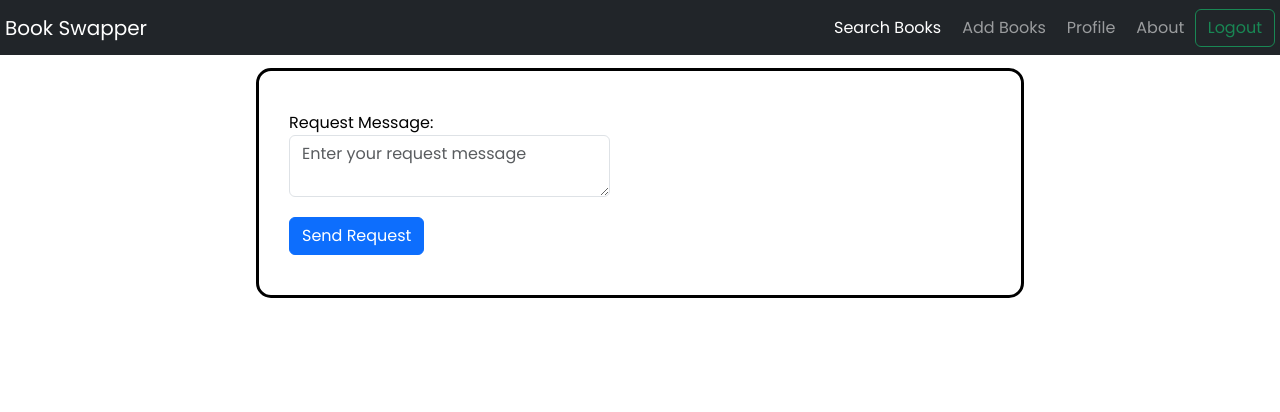
After one commit to Shadow-of-Clocktower/Book-Exchanging-System, a Flask app: page /requestBook/1/1 in a window 1280 px wide. The commit adds this page. Shown: the top 412 px of the page. Run offline with Flask 3, Linux system fonts and the light colour scheme; the visitor is signed in with stand-in values (Sample User, id 1).

Commit message:
request.html

```diff
--- a/website/models.py
+++ b/website/models.py
@@ -29,6 +29,7 @@ class Transaction(db.Model):
     to_id = db.Column(db.Integer, db.ForeignKey('user.id'))
     book_id = db.Column(db.Integer, db.ForeignKey('book.id'))
     status = db.Column(db.String(40))
+    message = db.Column(db.String(100))
 
     from_user = db.relationship('User', foreign_keys=[from_id], backref='sent_transactions', lazy=True)
     to_user = db.relationship('User', foreign_keys=[to_id], backref='received_transactions', lazy=True)
--- /dev/null
+++ b/website/templates/request.html
@@ -0,0 +1,89 @@
+<!DOCTYPE html>
+<html lang="en">
+
+<head>
+    <meta charset="UTF-8">
+    <meta name="viewport" content="width=device-width, initial-scale=1.0">
+    <link href="https://cdn.jsdelivr.net/npm/bootstrap@5.3.2/dist/css/bootstrap.min.css" rel="stylesheet"
+        integrity="sha384-T3c6CoIi6uLrA9TneNEoa7RxnatzjcDSCmG1MXxSR1GAsXEV/Dwwykc2MPK8M2HN" crossorigin="anonymous">
+    <script src="https://cdn.jsdelivr.net/npm/bootstrap@5.3.2/dist/js/bootstrap.bundle.min.js"
+        integrity="sha384-C6RzsynM9kWDrMNeT87bh95OGNyZPhcTNXj1NW7RuBCsyN/o0jlpcV8Qyq46cDfL"
+        crossorigin="anonymous"></script>
+    <title>Book Swapper - Request</title>
+    <style>
+        @import url('https://fonts.googleapis.com/css?family=Poppins:400,500,600,700&display=swap');
+
+        body {
+            width: 100%;
+            height: 100%;
+            font-family: 'Poppins';
+            background: linear-gradient(135deg, #ffffff, #ffffff);
+        }
+
+        .navbar {
+            padding: 5px;
+            position: sticky;
+            top: 0;
+            z-index: 100;
+        }
+
+        .nav-item {
+            padding: 2.5px;
+        }
+
+        .content-box {
+            width: 60%;
+            height: 20%;
+            background: #ffffff;
+            color: #020202;
+            margin-top: 10%;
+            margin-left: 50%;
+            transform: translate(-50%, -50%);
+            box-sizing: border-box;
+            padding: 40px 30px;
+            border: 3px solid black;
+            border-radius: 15px;
+        }
+
+        .content-box input,
+        .content-box textarea {
+            width: inherit;
+            margin-bottom: 20px;
+        }
+    </style>
+</head>
+
+<body>
+    <nav class="navbar navbar-expand-lg navbar-dark bg-dark">
+        <a class="navbar-brand">Book Swapper</a>
+        <div class="collapse navbar-collapse justify-content-end" id="navbarSupportedContent">
+            <ul class="navbar-nav mr-auto">
+                <li class="nav-item active">
+                    <a class="nav-link active" href="/">Search Books</a>
+                </li>
+                <li class="nav-item">
+                    <a class="nav-link" href="/add">Add Books</a>
+                </li>
+                <li class="nav-item">
+                    <a class="nav-link" href="/profile">Profile</a>
+                </li>
+                <li class="nav-item">
+                    <a class="nav-link" href="/about">About</a>
+                </li>
+            </ul>
+            <a class="btn btn-outline-success my-2 my-sm-0" href="/logout">Logout</a>
+        </div>
+    </nav>
+    <div class="content-box">
+        <form method="post">
+            <div class="form-group">
+                <label for="request_message">Request Message:</label>
+                <textarea class="form-control" name="request_message" placeholder="Enter your request message"
+                    required></textarea>
+            </div>
+            <button type="submit" class="btn btn-primary">Send Request</button>
+        </form>
+    </div>
+</body>
+
+</html>
--- a/website/views.py
+++ b/website/views.py
@@ -1,5 +1,5 @@
 from flask import Blueprint, render_template, request, flash, redirect, url_for,jsonify
-from .models import Book,User
+from .models import Book,User,Transaction
 from werkzeug.security import generate_password_hash, check_password_hash
 from . import db
 from flask_login import login_user, login_required, logout_user, current_user
@@ -19,6 +19,7 @@ def search():
         return render_template("search.html",books=books,users=users)
 
     return render_template("search.html")
+
 
 
 
@@ -58,3 +59,18 @@ def getValue():
 
     }
     return jsonify(res)
+
+@views.route('/requestBook/<p1>/<p2>',methods=['GET','POST'])
+@login_required
+def requestBook(p1, p2):
+    if request.method == 'POST':
+        from_id = current_user.id
+        book_id = p1
+        to_id = p2
+        message = request.form.get('message')
+        new_transaction = Transaction(from_id=from_id, to_id=to_id, book_id=book_id, status='Pending', message=message)
+        db.session.add(new_transaction)
+        db.session.commit()
+
+        return redirect(url_for('views.search'))
+    return render_template("request.html")
```
Also changed, not shown: website/templates/search.html (+2 -9 lines).
